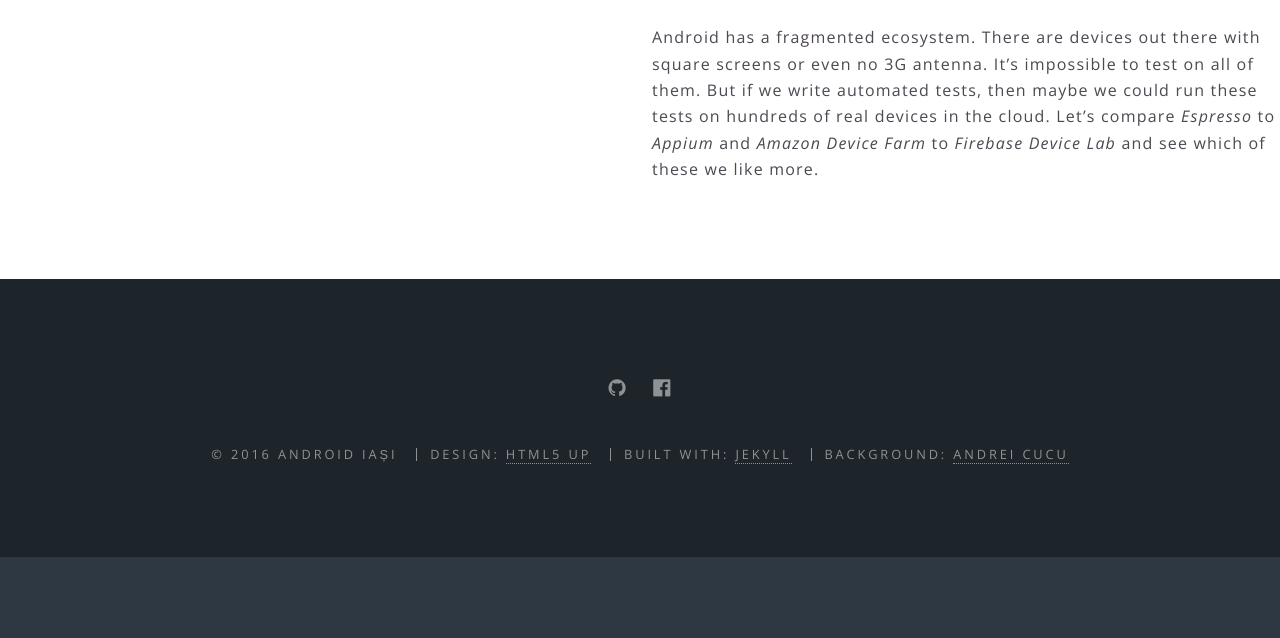
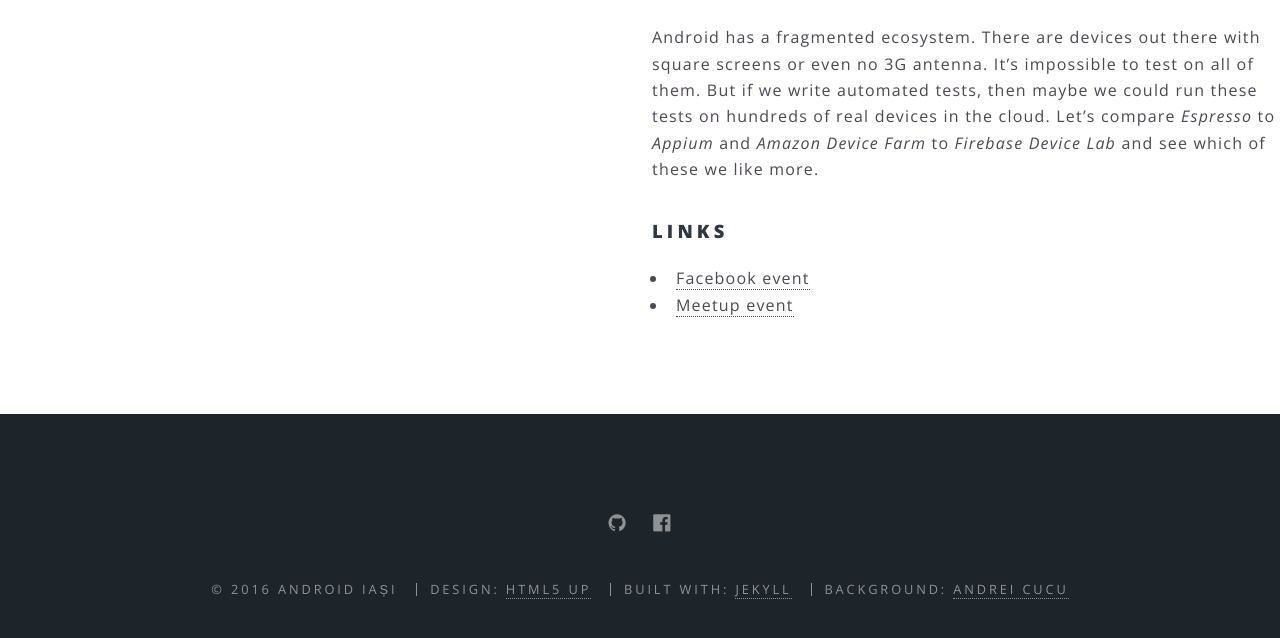
Before and after one commit to AndroidIasi/androidiasi.github.io, a Jekyll site: the page built from events/_posts/2016-09-10-gdg-iasi-better-android.md, in a window 1280 px wide and 900 px high, scrolled down 947 px, cut to the strip 208-846 px from the top of the window. Built offline with Jekyll 4.4.1, drawn with Linux system fonts in a browser that asks for light colours; before the commit the page ends 1712 px from its top, so only the background shows below that.

Commit message:
Added links to Facebook and Meetup events for the GDG event

```diff
--- a/events/_posts/2016-09-10-gdg-iasi-better-android.md
+++ b/events/_posts/2016-09-10-gdg-iasi-better-android.md
@@ -19,3 +19,8 @@
 ## Testing mobile in the cloud, by Andrei Diaconu
 
 Android has a fragmented ecosystem. There are devices out there with square screens or even no 3G antenna. It's impossible to test on all of them. But if we write automated tests, then maybe we could run these tests on hundreds of real devices in the cloud. Let's compare *Espresso* to *Appium* and *Amazon Device Farm* to *Firebase Device Lab* and see which of these we like more.
+
+### Links
+
+* [Facebook event](https://www.facebook.com/events/1801247283446363/)
+* [Meetup event](https://www.meetup.com/Google-Developer-Group-Iasi/events/234150313/)
```
